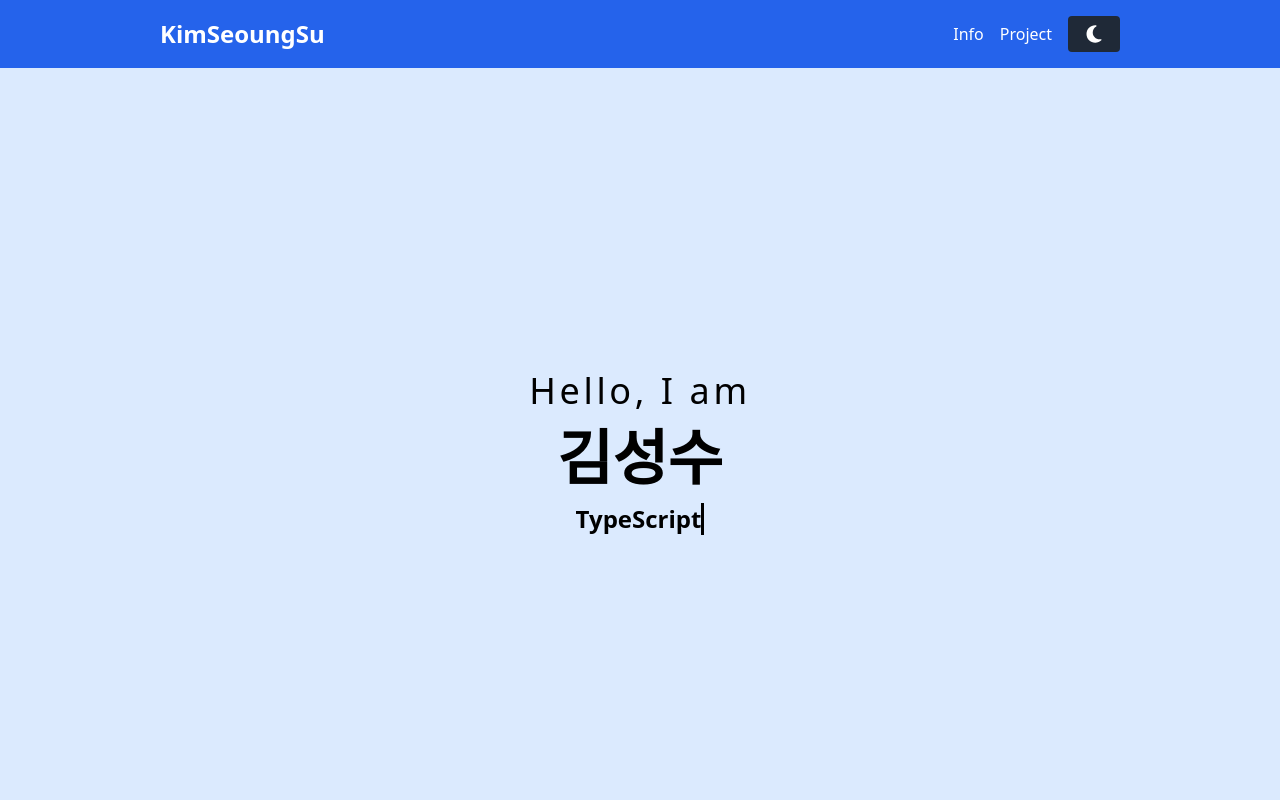
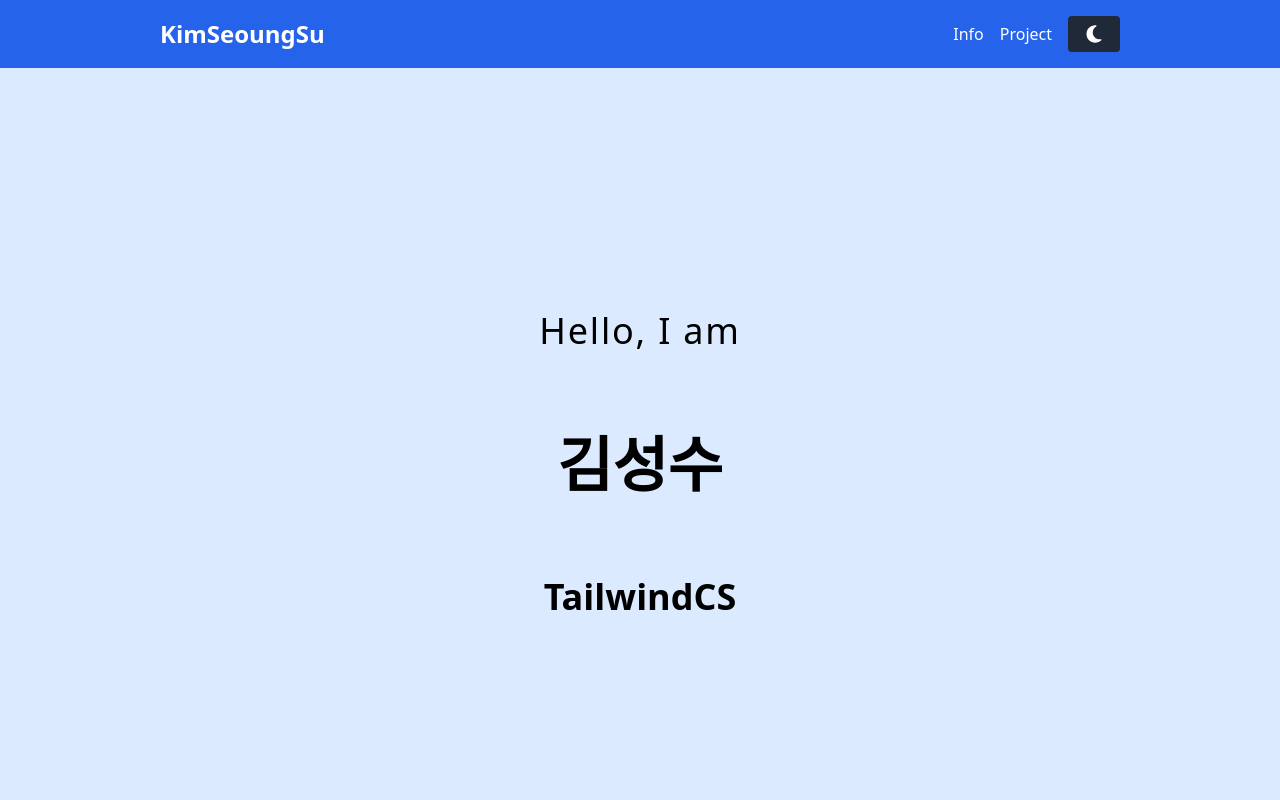
Before and after one commit to ggggggggithub/my-portfolio, a Next.js app: page / in a window 1280 px wide. Shown: the top 800 px of the page. Built offline with nearby package versions, Linux system fonts and the light colour scheme.

Commit message:
fix animaiton

```diff
--- a/src/app/page.tsx
+++ b/src/app/page.tsx
@@ -9,9 +9,9 @@ import "../../styles/animations.css";
 export default function Home() {
   const study = ["React", "TypeScript", "TailwindCSS", "Redux"];
   const [currentText, setCurrentText] = useState("");
-  const [currentIndex, setCurrentIndex] = useState(0);
   const [isDeleting, setIsDeleting] = useState(false);
   const [loopNum, setLoopNum] = useState(0);
+  const [typingSpeed, setTypingSpeed] = useState(200);
 
   useEffect(() => {
     const handleType = () => {
@@ -23,31 +23,33 @@ export default function Home() {
       );
 
       if (!isDeleting && currentText === fullText) {
-        setTimeout(() => setIsDeleting(true), 1000); // Wait for a while before starting to delete
+        setTimeout(() => setIsDeleting(true), 500);
       } else if (isDeleting && currentText === "") {
         setIsDeleting(false);
         setLoopNum(loopNum + 1);
-        setCurrentIndex((currentIndex + 1) % study.length);
       }
+
+      const nextSpeed = isDeleting ? 50 : 150;
+      setTypingSpeed(nextSpeed);
     };
 
-    const typingSpeed = isDeleting ? 100 : 200;
-    const timer = setTimeout(handleType, typingSpeed);
-
+    const timer = setTimeout(() => handleType(), typingSpeed);
     return () => clearTimeout(timer);
-  }, [currentText, isDeleting, loopNum]);
+  }, [currentText, isDeleting, loopNum, typingSpeed, study]);
 
   return (
     <div>
       <section className="min-h-screen flex flex-col justify-center items-center bg-blue-100 dark:bg-gray-800 text-black dark:text-white px-8">
-        <div className="flex flex-col items-center justify-center min-h-screen py-2">
-          <h1 className="text-4xl mb-4 text-center tracking-widest slide-in-down">
+        <div className="flex flex-col items-center justify-center min-h-screen py-2 relative">
+          <h1 className="text-4xl mb-4 text-center slide-in-down tracking-wider absolute top-1/3 transform -translate-y-1/2 whitespace-nowrap">
             Hello, I am
           </h1>
-          <p className="text-6xl font-bold mb-4 text-center">김성수</p>
-          <div className="text-2xl font-bold mb-4 text-center">
-            <span className="typing">{currentText}</span>
-          </div>
+          <p className="text-6xl font-bold mb-4 text-center absolute top-1/2 transform -translate-y-1/2 whitespace-nowrap">
+            김성수
+          </p>
+          <p className="text-4xl font-bold mb-4 text-center absolute top-2/3 transform -translate-y-1/2 whitespace-nowrap">
+            {currentText}
+          </p>
         </div>
       </section>
       <section
--- a/styles/animations.css
+++ b/styles/animations.css
@@ -1,3 +1,25 @@
+@keyframes slideInDown {
+  from {
+    transform: translateY(-100%);
+    opacity: 0;
+  }
+  to {
+    transform: translateY(0);
+    opacity: 1;
+  }
+}
+
+.slide-in-down {
+  animation: slideInDown 1s ease-out;
+}
+
+.typing {
+  overflow: hidden;
+  white-space: nowrap;
+  border-right: 0.15em solid black; /* Adjust as necessary */
+  animation: typing 2s steps(30, end), blink-caret 0.75s step-end infinite;
+}
+
 @keyframes typing {
   from {
     width: 0;
@@ -7,44 +29,12 @@
   }
 }
 
-@keyframes blinkCaret {
+@keyframes blink-caret {
   from,
   to {
     border-color: transparent;
   }
   50% {
-    border-color: black;
+    border-color: black; /* Adjust as necessary */
   }
 }
-
-@keyframes deleting {
-  from {
-    width: 100%;
-  }
-  to {
-    width: 0;
-  }
-}
-
-.typing {
-  display: inline-block;
-  white-space: nowrap;
-  overflow: hidden;
-  border-right: 0.15em solid black;
-  animation: blinkCaret 0.75s step-end infinite;
-}
-
-.slide-in-down {
-  animation: slide-in-down 0.5s ease-out;
-}
-
-@keyframes slide-in-down {
-  from {
-    transform: translateY(-100%);
-    opacity: 0;
-  }
-  to {
-    transform: translateY(0);
-    opacity: 1;
-  }
-}
```
